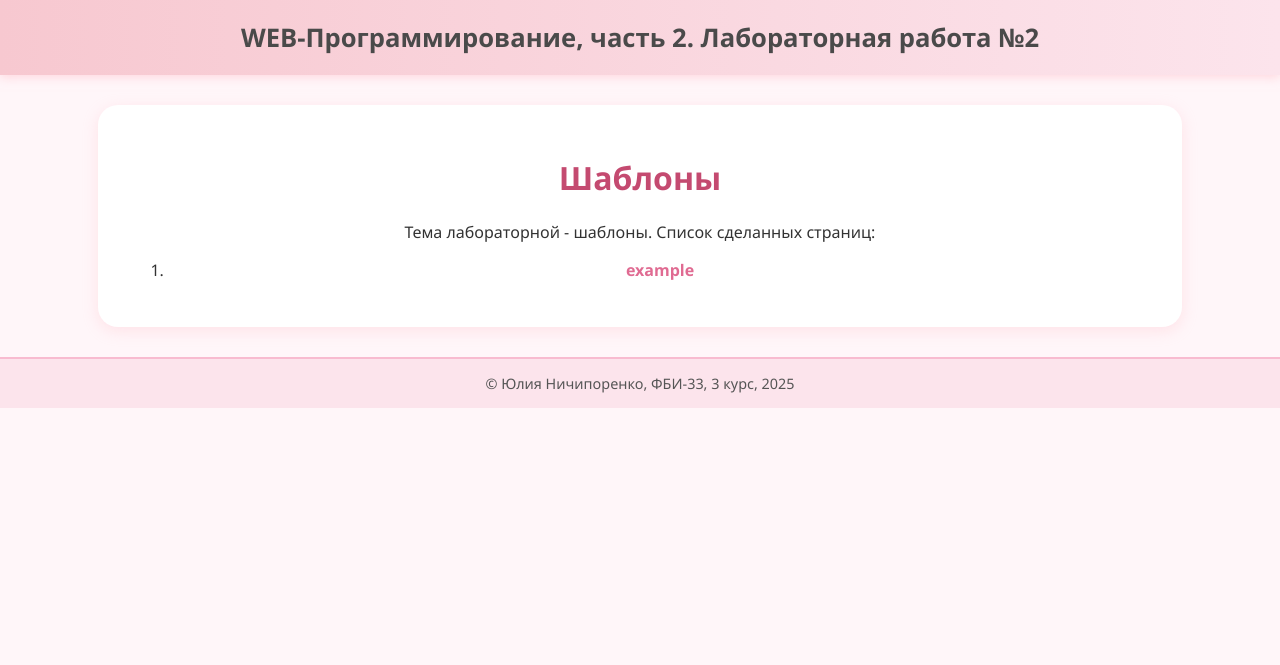
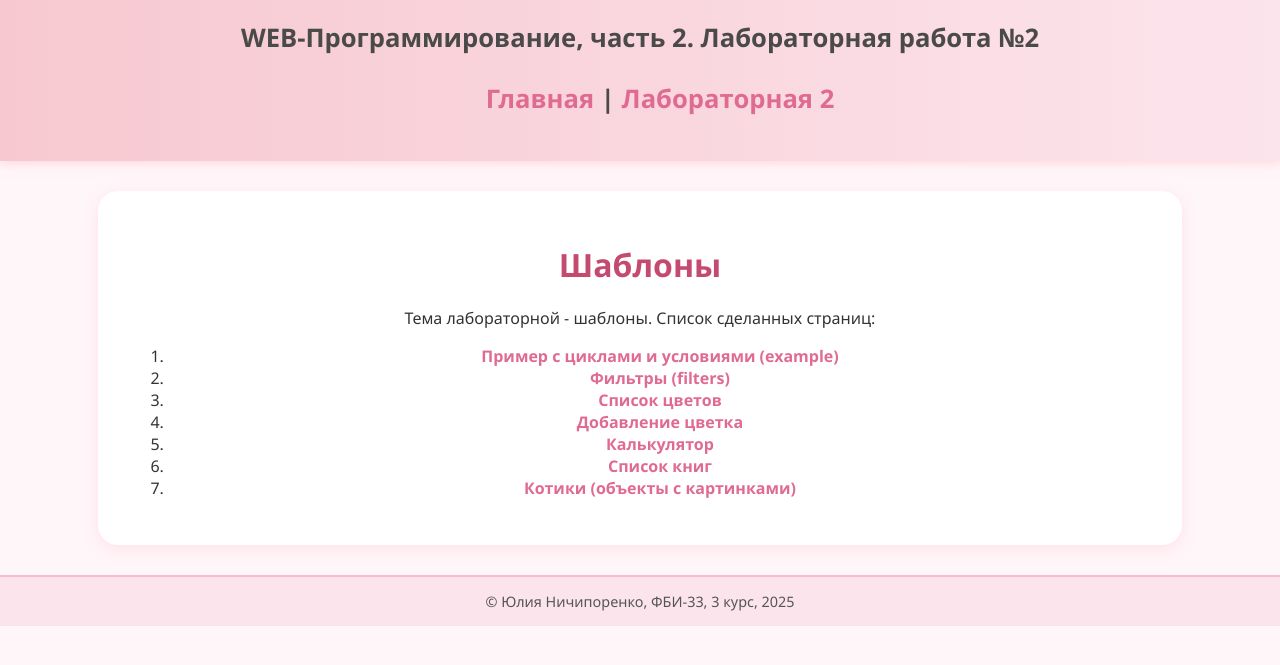
Before and after one commit to JuliaNich/web-back-labs, a Flask app: page /lab2/ in a window 1280 px wide. Shown: the top 665 px of the page. Run offline with Flask 3, Linux system fonts and the light colour scheme.

Commit message:
Меню

```diff
--- a/app.py
+++ b/app.py
@@ -268,6 +268,7 @@ def index():
     <nav>
       <ul>
         <li><a href="{url_for('lab1')}">Первая лабораторная</a></li>
+        <li><a href="{url_for('lab2')}">Лабораторная 2</a></li>
       </ul>
     </nav>
     <footer>
--- a/templates/base.html
+++ b/templates/base.html
@@ -9,6 +9,10 @@
 <body>
     <header>
         WEB-Программирование, часть 2. {{ self.lab() }}
+        <ul>
+        <a href="/">Главная</a> |
+        <a href="/lab2/">Лабораторная 2</a>
+        </ul>
     </header>
 
     <main>
--- a/templates/lab2.html
+++ b/templates/lab2.html
@@ -10,8 +10,12 @@
     <h1>Шаблоны</h1>
     <div>Тема лабораторной - шаблоны. Список сделанных страниц: </div>
     <ol>
-        <li>
-            <a href="/lab2/example">example</a>
-        </li>
+        <li><a href="/lab2/example">Пример с циклами и условиями (example)</a></li>
+        <li><a href="/lab2/filters">Фильтры (filters)</a></li>
+        <li><a href="/lab2/flowers/">Список цветов</a></li>
+        <li><a href="/lab2/add_flower/роза">Добавление цветка</a></li>
+        <li><a href="/lab2/calc/">Калькулятор</a></li>
+        <li><a href="/lab2/books/">Список книг</a></li>
+        <li><a href="/lab2/cats/">Котики (объекты с картинками)</a></li>
     </ol>
 {% endblock %}
```
